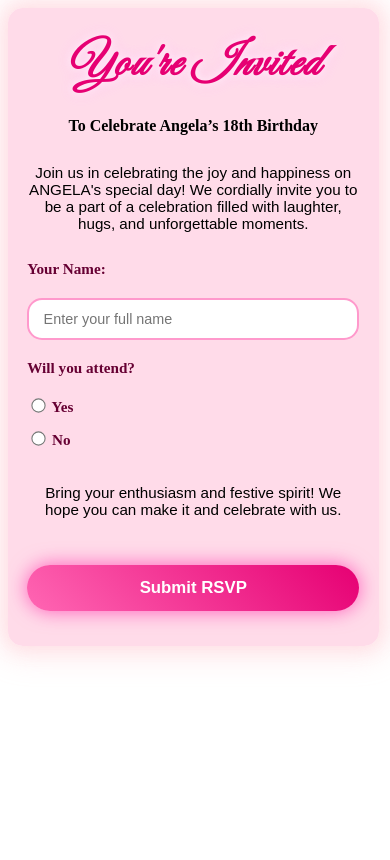
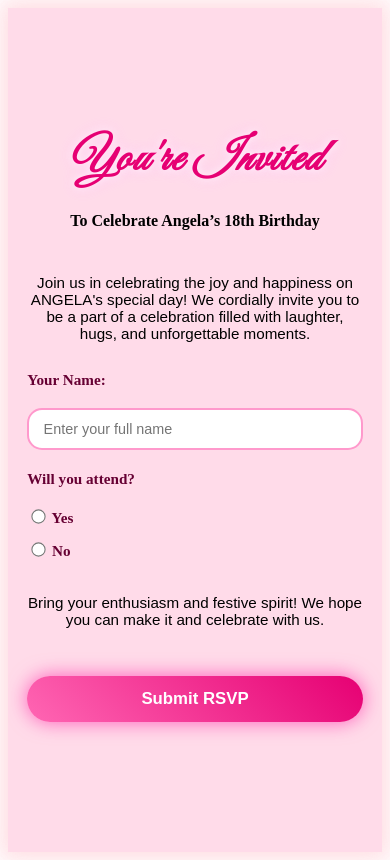
Before and after one commit to angelicaaquino0506/invitation-rsvp-angela, a Vue app: page / in a window 390 px wide. Built offline with nearby package versions, Linux system fonts and the light colour scheme; no server answers; the database is empty; the HTML template or start-up script is replaced by a standard one.

Commit message:
css update 06022025

```diff
--- a/src/components/angelarsvp.vue
+++ b/src/components/angelarsvp.vue
@@ -335,27 +335,33 @@ body {
   background: linear-gradient(135deg, #ffe6f0 0%, #ffcce3 100%);
   color: #660033;
   min-height: 100vh;
+  /* Ensure full viewport height */
   display: flex;
-  justify-content: center;
-  align-items: center;
-  padding: 1rem; /* Adjusted padding for smaller screens by default */
+  justify-content: center; /* Centers horizontally */
+  align-items: center;     /* Centers vertically */
+  /* Remove padding from body to let container handle its own spacing */
+  /* padding: 1rem; */ /* Remove or set to 0 if you want strict centering */
   overflow-x: hidden; /* Prevent horizontal scrollbar on small screens */
 }
 
 .container {
   background: #ffd2e4cc;
-  max-width: 450px; /* Base max-width for larger screens */
-  width: 100%; /* Ensures it takes full width on smaller screens */
+  max-width: 450px;
+  width: 100%;
   border-radius: 20px;
   box-shadow:
     0 0 15px 5px rgba(255, 192, 203, 0.25),
     0 0 30px 10px rgba(255, 182, 193, 0.3);
-  padding: 2.5rem 2rem 3rem 2rem; /* Base padding */
+  padding: 2.5rem 2rem 3rem 2rem; /* Maintain container's internal padding */
   text-align: center;
   overflow: hidden;
   transform: scale(0.95);
   opacity: 0;
   animation: containerLoad 0.8s ease-out forwards;
+
+  /* Add margin auto for block-level centering when it doesn't fill the flex container */
+  /* While display:flex on body usually handles this, margin:auto adds robustness */
+  margin: auto;
 }
 
 @keyframes containerLoad {
@@ -367,7 +373,7 @@ body {
 
 .title {
   font-family: 'Great Vibes', cursive;
-  font-size: 3.6rem; /* Base font size */
+  font-size: 3.6rem;
   color: #e60073;
   margin-bottom: 0;
   margin-top: 0;
@@ -381,7 +387,7 @@ body {
 
 .subtitle {
   font-weight: 600;
-  font-size: 1.25rem; /* Base font size */
+  font-size: 1.25rem;
   margin-top: 6px;
   margin-bottom: 1.8rem;
   color: #000000;
@@ -392,7 +398,7 @@ body {
 
 .invitation-text {
   font-family: 'Quiche', sans-serif;
-  font-size: 1.1rem; /* Base font size */
+  font-size: 1.1rem;
   margin-bottom: 1.8rem;
   color: #000000;
   animation: textFadeIn 1s ease-out 0.7s forwards;
@@ -447,7 +453,7 @@ input[type="text"]:focus {
   display: flex;
   gap: 1.5rem;
   justify-content: center;
-  flex-wrap: wrap; /* Allow radio buttons to wrap on smaller screens */
+  flex-wrap: wrap;
 }
 
 .radio-group label {
@@ -584,7 +590,7 @@ button:active::after {
   text-align: center;
   box-shadow: 0 8px 20px rgba(0, 0, 0, 0.3);
   width: 90%;
-  max-width: 500px; /* Base max-width for dialog */
+  max-width: 500px;
   animation: dialogPopIn 0.4s cubic-bezier(0.68, -0.55, 0.27, 1.55) forwards;
 }
 
@@ -600,7 +606,7 @@ button:active::after {
 }
 
 .dialog-title {
-  font-size: 2rem; /* Base font size */
+  font-size: 2rem;
   font-family: 'Great Vibes', cursive;
   color: #f5889f;
   margin-bottom: 1rem;
@@ -608,13 +614,13 @@ button:active::after {
 }
 
 .dialog-description {
-  font-size: 1.1rem; /* Base font size */
+  font-size: 1.1rem;
   color: #6b7280;
   margin-bottom: 1.5rem;
   line-height: 1.6;
 }
 .dialog-additional-info {
-  font-size: 1rem; /* Base font size */
+  font-size: 1rem;
   color: #660033;
   margin-bottom: 1.5rem;
   font-style: italic;
@@ -625,20 +631,20 @@ button:active::after {
 /* For screens smaller than 768px (e.g., tablets in portrait, large phones) */
 @media (max-width: 768px) {
   .container {
-    padding: 2rem 1.8rem 2.5rem 1.8rem; /* Slightly reduced padding */
-    max-width: 400px; /* Slightly smaller max-width */
+    padding: 2rem 1.8rem 2.5rem 1.8rem;
+    /* max-width: 400px; - Removed, let width:100% handle this within padding */
   }
   .title {
-    font-size: 3.2rem; /* Adjust title size */
+    font-size: 3.2rem;
   }
   .subtitle {
-    font-size: 1.15rem; /* Adjust subtitle size */
+    font-size: 1.15rem;
   }
   .invitation-text {
-    font-size: 1rem; /* Adjust text size */
+    font-size: 1rem;
   }
   .dialog-content {
-    max-width: 450px; /* Keep dialog slightly smaller */
+    max-width: 450px;
   }
   .dialog-title {
     font-size: 1.8rem;
@@ -651,21 +657,26 @@ button:active::after {
 /* For screens smaller than 500px (typical mobile phones) */
 @media (max-width: 500px) {
   body {
-    padding: 0.8rem; /* Even less padding around the body */
+    padding: 0; /* Remove body padding on small screens to give full space to container */
   }
   .container {
-    max-width: 95vw; /* Allow container to be almost full width */
-    padding: 1.8rem 1.2rem 2.2rem 1.2rem; /* More reduced padding */
-    border-radius: 15px; /* Slightly smaller border-radius */
+    max-width: 100vw; /* Take full viewport width */
+    padding: 1.8rem 1.2rem 2.2rem 1.2rem;
+    border-radius: 0; /* Optional: Make corners sharp on full-width mobile */
+    min-height: 100vh; /* Make container take full height on small screens */
+    display: flex;
+    flex-direction: column;
+    justify-content: center; /* Center content vertically within container */
+    align-items: center; /* Center content horizontally within container */
   }
   .title {
-    font-size: 2.8rem; /* Further reduce title size */
+    font-size: 2.8rem;
   }
   .subtitle {
-    font-size: 1rem; /* Further reduce subtitle size */
+    font-size: 1rem;
   }
   .invitation-text {
-    font-size: 0.95rem; /* Further reduce invitation text size */
+    font-size: 0.95rem;
   }
   label {
     font-size: 0.95rem;
@@ -675,19 +686,19 @@ button:active::after {
     font-size: 0.9rem;
   }
   .radio-group {
-    flex-direction: column; /* Stack radio buttons vertically */
-    gap: 0.8rem; /* Reduce gap when stacked */
-    align-items: flex-start; /* Align stacked radios to the left */
+    flex-direction: column;
+    gap: 0.8rem;
+    align-items: flex-start;
   }
   .radio-group label {
     font-size: 0.95rem;
   }
   button {
-    font-size: 1.05rem; /* Slightly smaller button font */
+    font-size: 1.05rem;
     padding: 0.8rem 0;
   }
   .thankyou-message {
-    font-size: 1.1rem; /* Adjust thank you message size */
+    font-size: 1.1rem;
   }
   .dialog-content {
     padding: 1.5rem;
```
